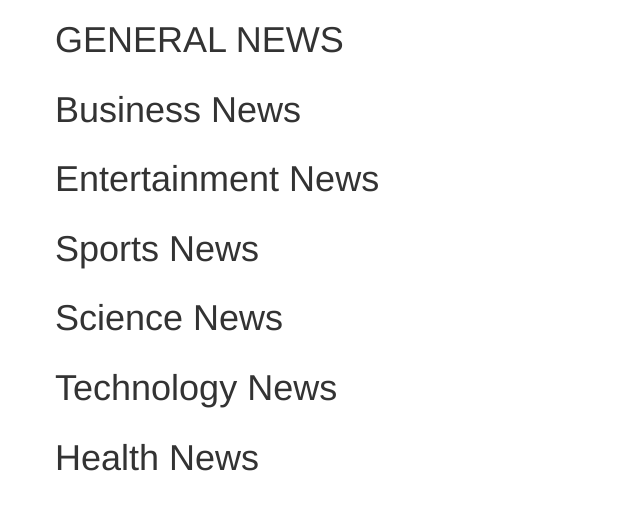
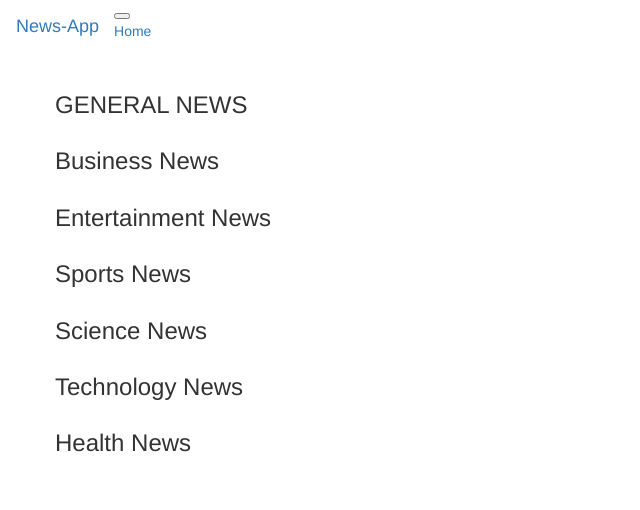
Before and after one commit to tharcissie/News-App, a Python web app: template app/templates/index.html in a window 1280 px wide. Shown: the top 510 px of the page, without its empty margins (0-640 px from the left). Run offline with Jinja, Linux system fonts and the light colour scheme; the template is opened without the code that fills it, so the values that code supplies are empty; some libraries are stand-ins or nearby versions.

Commit message:
added navbar

```diff
--- a/app/models.py
+++ b/app/models.py
@@ -2,10 +2,9 @@ class News_Source:
 
     #newssource class to define news objects
 
-    def __init__(self,id,name,description,url,category):
+    def __init__(self,id,name,url,category):
         self.id = id
         self.name = name
-        self.description = description
         self.url = url
         self.category = category
 
--- a/app/requests.py
+++ b/app/requests.py
@@ -44,13 +44,12 @@ def process_sources(sources_list):
     for sources_item in sources_list:
         id = sources_item.get('id')
         name = sources_item.get('name')
-        description = sources_item.get('description')
         url = sources_item.get('url')
         category = sources_item.get('category')
 
 
         if id:
-            sources_object = News_Source(id,name,description,url,category)
+            sources_object = News_Source(id,name,url,category)
 
             sources_results.append(sources_object)
     return sources_results
--- a/app/templates/index.html
+++ b/app/templates/index.html
@@ -7,37 +7,37 @@
 <div class="container">
     <div class="inn">
         <div id="General" class="row tab-pane">
-            <h1>GENERAL NEWS</h1>
+            <h3>GENERAL NEWS</h3>
             <!--general news section-->
             {{macro.displayNewsList(general)}}
         </div>
         <div id="Business" class="row tab-pane ">
-            <h1>Business News</h1>
+            <h3>Business News</h3>
             <!-- Business news sources -->
             {{macro.displayNewsList(business)}}
         </div>
         <div id="Entertainment" class="row tab-pane ">
-            <h1>Entertainment News</h1>
+            <h3>Entertainment News</h3>
             <!-- Entertainment news sources -->
             {{ macro.displayNewsList(entertainment) }}
         </div>
         <div id="Sports" class="row tab-pane ">
-            <h1>Sports News</h1>
+            <h3>Sports News</h3>
             <!-- Sports news sources-->
             {{ macro.displayNewsList(sports) }}
         </div>
         <div id="Science" class="row tab-pane">
-            <h1>Science News</h1>
+            <h3>Science News</h3>
             <!--Science news sources-->
             {{macro.displayNewsList(science)}}
         </div>
         <div id="Technology" class="row tab-pane">
-            <h1>Technology News</h1>
+            <h3>Technology News</h3>
             <!-- Technology news sources -->
             {{ macro.displayNewsList(technology) }}
         </div>
         <div id="Health" class="row tab-pane ">
-            <h1>Health News</h1>
+            <h3>Health News</h3>
             <!-- Health news sources -->
             {{ macro.displayNewsList(health) }}
         </div>
--- a/app/templates/macros.html
+++ b/app/templates/macros.html
@@ -1,10 +1,7 @@
-
 {% macro displayNewsList(news_list) %}
 {% for news in news_list %}
-<div class="col-md-4 sources">
-    <h3>
+<div class=" card col-md-3 m-1">
     <a href="/news/{{news.id}}">{{news.name}}</a>
-    </h3>
 </div>
 {% endfor %}
 {% endmacro %}
@@ -12,7 +9,7 @@
 {% macro displayArticleList(articles_list) %}
 {% for news in articles_list %}
 <div class="container">
-<div class="card" style="height:auto; width:100%; margin-bottom:5%; margin-left:0%;  color:white;" >
+    <div class="card" style="height:auto; width:100%; margin-bottom:5%; margin-left:0%;  color:white;">
         <div class="card-header">
             {{news.title}}
         </div>
--- a/app/templates/navbar.html
+++ b/app/templates/navbar.html
@@ -0,0 +1,11 @@
+<nav class="navbar navbar-expand-lg navbar-light bg-light">
+    <a class="navbar-brand" href="/">News-App</a>
+    <button class="navbar-toggler" type="button" data-toggle="collapse" data-target="#navbarNavAltMarkup" aria-controls="navbarNavAltMarkup" aria-expanded="false" aria-label="Toggle navigation">
+      <span class="navbar-toggler-icon"></span>
+    </button>
+    <div class="collapse navbar-collapse" id="navbarNavAltMarkup">
+      <div class="navbar-nav">
+        <a class="nav-item nav-link active" href="/">Home <span class="sr-only">(current)</span></a>
+      </div>
+    </div>
+  </nav>
```
Also changed, not shown: tests/source_news_test.py (+1 -1 lines). Lines whose indentation alone changed are shown as unchanged.
